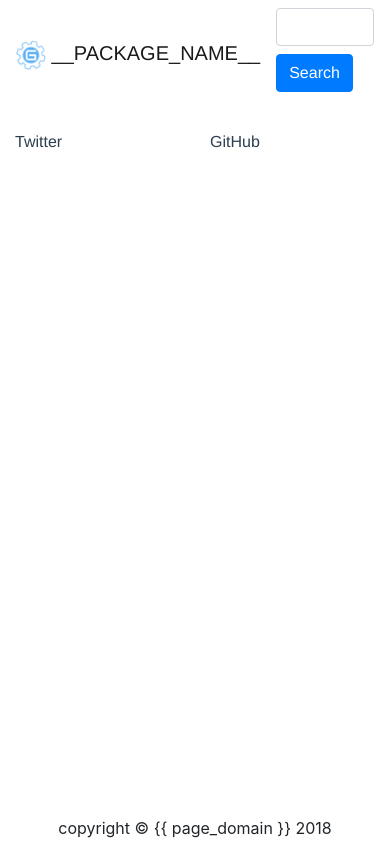
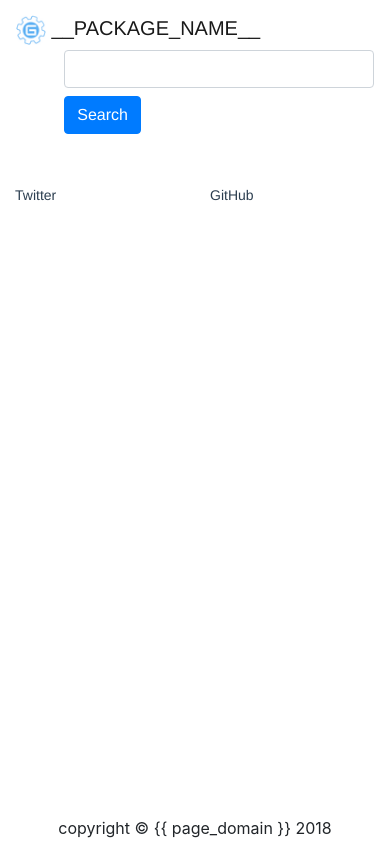
Before and after one commit to geld-tech/twitter-github-mashup-api, a Vue app in the folder sources/webapp/: page / in a window 390 px wide. Built offline with nearby package versions, Linux system fonts and the light colour scheme.

Commit message:
Makes page content responsive

```diff
--- a/sources/webapp/src/App.vue
+++ b/sources/webapp/src/App.vue
@@ -1,13 +1,13 @@
 <template>
   <div id="app">
     <!-- Navigation -->
-    <b-navbar class="navbar-expand-lg navbar-light bg-white fixed-top">
-      <b-navbar-brand href="/">
-        <img src="/static/images/geld.tech_32x32.png" width="30" height="30" alt="" /> __PACKAGE_NAME__
-      </b-navbar-brand>
+    <b-navbar class="navbar-expand-lg navbar-light bg-white fixed-top" toggleable>
+        <b-navbar-nav>
+          <b-navbar-brand href="/"><img src="/static/images/geld.tech_32x32.png" width="30" height="30" alt="" /> __PACKAGE_NAME__</b-navbar-brand>
+        </b-navbar-nav>
         <b-navbar-nav class="ml-auto">
             <b-nav-form @submit="onSubmit" @reset="onReset">
-          <b-form-input id="searchInput" type="search"  v-model="form.keyword" class="form-control mr-sm-2" placeholder="" aria-label="Search"></b-form-input>
+              <b-form-input id="searchInput" type="search"  v-model="form.keyword" class="form-control mr-sm-2 ml-auto" placeholder="" aria-label="Search"></b-form-input>
               <b-button class="my-2 my-sm-0" variant="primary" type="submit">Search</b-button>
             </b-nav-form>
         </b-navbar-nav>
@@ -84,10 +84,26 @@ export default {
   -webkit-font-smoothing: antialiased;
   -moz-osx-font-smoothing: grayscale;
   color: #2c3e50;
-  margin-top: 60px;
+  margin-top: 30px;
+  padding-top: 50px;
+}
+@media screen and (min-width: 601px) {
+  #app {
+    margin-top: 5px;
     padding-top: 70px;
+    font-size: 24px;
+  }
+}
+@media screen and (max-width: 600px) {
+  #app {
+    margin-top: 15px;
+    padding-top: 170px;
+    font-size: 14px;
+  }
 }
 .loading {
-    align: center;
+    width: 50%;
+    margin: 0;
+    padding-left: 20px;
 }
 </style>
```
Lines whose indentation alone changed are shown as unchanged.
